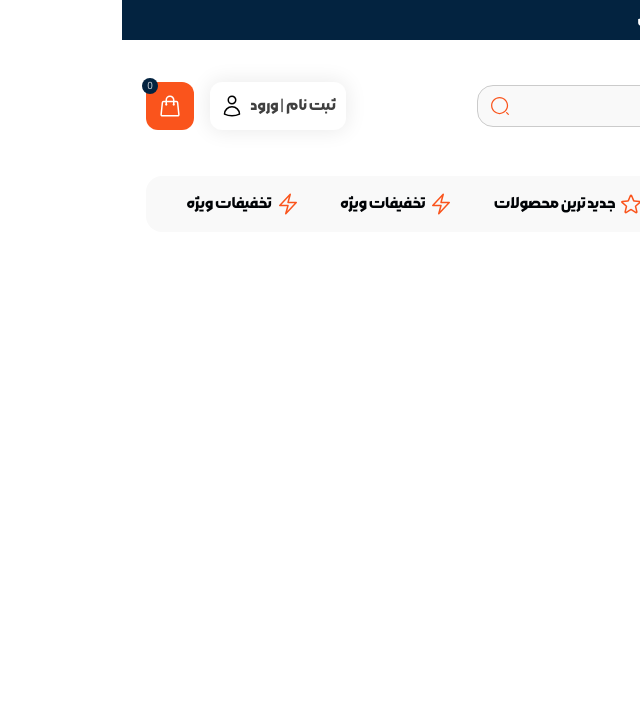
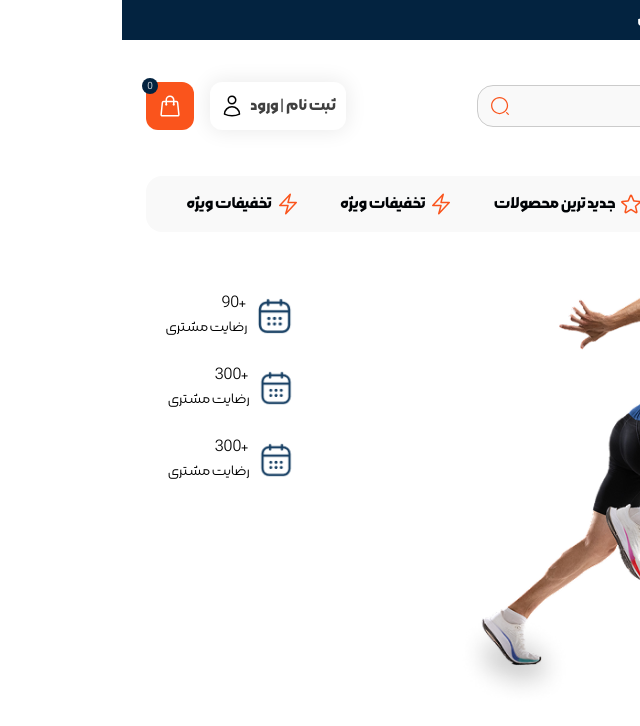
Before and after one commit to Amir-Sharafi-86/Fitland, a React (Vite) app in the folder react/: page / in a window 1280 px wide. Shown: the top 726 px of the page, without its empty margins (640-1280 px from the left). Built offline with nearby package versions, Linux system fonts and the light colour scheme.

Commit message:
start hero section

```diff
--- a/react/src/App.jsx
+++ b/react/src/App.jsx
@@ -11,4 +11,4 @@ function App() {
   )
 }
 
-export default App
+export default App;
--- a/react/src/Componetns/Header/header.jsx
+++ b/react/src/Componetns/Header/header.jsx
@@ -6,7 +6,7 @@ function Header() {
         <div>
 
             <Topbar />
-            <Navbar />
+            <Navbar  />
 
         </div>
     )
--- /dev/null
+++ b/react/src/Componetns/Herosection/herosection.jsx
@@ -0,0 +1,54 @@
+import React from 'react'
+
+function Herosection() {
+    return (
+        <div>
+            <div className="flex justify-between mt-5   ">
+                <div className="right-content ">
+                <span>راحت و مطمئن خرید کنید!</span>
+                <span className='inline-block'>همراه تو در مسیر سلامتی</span>
+                <p>سهم بزرگ خودتان را امروز بگیرید! </p>
+                <span>بزرگترین حراج فصل فیت لند همین حالا شرع کن و محصولات با یه تخفیف شگفت انگیز بخر!</span>
+                <button>
+                    <a href="">مشاهده  محصولات</a>
+                </button>
+                </div>
+                <div className='md : ml-[10rem]'>
+                    <img src="/public/images/main/herosection.png" className='mx-auto' alt="" />
+                </div>
+
+                <div className="ml-[21px] space-y-6 mt-10">
+                    <div className='wrraper flex gap-x-2 items-center '>
+                        <button>
+                                <img src="/public/images/main/calendar.png" alt="" />
+                        </button>
+                        <div>
+                            <span className='inline-block'>+90</span>
+                            <span className='inline-block mt-0'>رضایت مشتری</span>
+                        </div>
+                    </div>
+                    <div className='wrraper flex gap-x-2 items-center'>
+                        <button>
+                                <img src="/public/images/main/calendar.png" alt="" />
+                        </button>
+                        <div>
+                            <span className='inline-block'>+300</span>
+                            <span className='inline-block mt-0'>رضایت مشتری</span>
+                        </div>
+                    </div>
+                    <div className='wrraper flex gap-x-2 items-center'>
+                        <button>
+                                <img src="/public/images/main/calendar.png" alt="" />
+                        </button>
+                        <div>
+                            <span className='inline-block'>+300</span>
+                            <span className='inline-block mt-0'>رضایت مشتری</span>
+                        </div>
+                    </div>
+                </div>
+            </div>
+        </div>
+    )
+}
+
+export default Herosection
--- /dev/null
+++ b/react/src/Componetns/Main/main.jsx
@@ -0,0 +1,13 @@
+import React from 'react'
+import Herosection from '../Herosection/Herosection'
+function Main() {
+    return (
+        <div>
+            <main className='max-w-[1440px] mx-auto  overflow-x-hidden '>
+                <Herosection />
+            </main>
+        </div>
+    )
+}
+
+export default Main
--- a/react/src/Componetns/Nav-menu/navMenu.jsx
+++ b/react/src/Componetns/Nav-menu/navMenu.jsx
@@ -1,6 +1,6 @@
 import React from 'react'
 
-function NavMenu() {
+function NavMenu({title}) {
     return (
         <div>
             <div className="mt-10">
--- a/react/src/Componetns/Navbar/navbar.jsx
+++ b/react/src/Componetns/Navbar/navbar.jsx
@@ -7,7 +7,7 @@ function Navbar() {
       <div className="wrapper-navbar flex   justify-between items-center gap-4">
 
     <div className="flex items-center gap-2  flex-col">
-      <img src="/images/header/logo.png" alt="" />
+      <img src="/public/images/header/logo.png" alt="" />
       <h6 className="text-sm text-[#868686] font-MorabbaBold">فروشگاه لوازم ورزشی فیت‌لند</h6>
     </div>
 
@@ -55,7 +55,7 @@ function Navbar() {
     </div>
       </div>
 
-        <NavMenu />
+        <NavMenu  />
        </div>
         </>
     )
--- a/react/src/pages/Index/index.jsx
+++ b/react/src/pages/Index/index.jsx
@@ -1,10 +1,11 @@
 import React from 'react';
 import Header from '../../Componetns/Header/header';
-
+import Main from '../../Componetns/Main/main';
 function Index() {
     return (
         <>
             <Header />
+            <Main />
         </>
     )
 }
```
Also changed, not shown: react/public/images/main/calendar.png (added), react/public/images/main/herosection.png (added).
